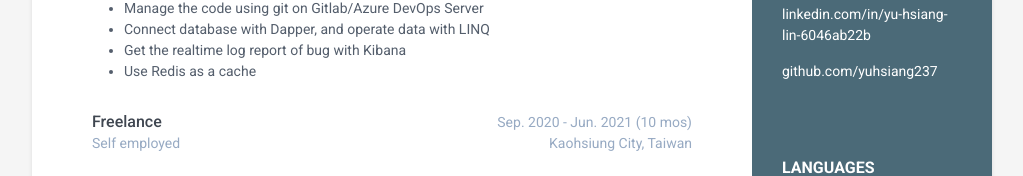
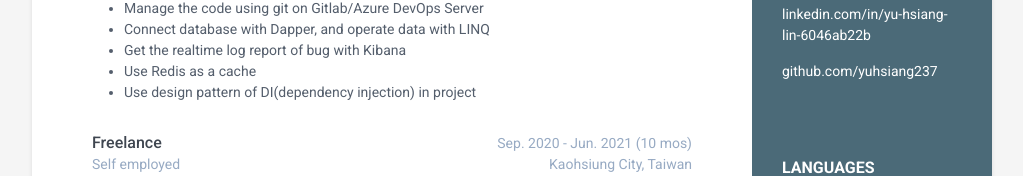
Before and after one commit to yuhsiang237/Resume, a Vue app: page / in a window 1280 px wide. Shown: the part 424-600 px from the top of the page, without its empty margins (128-1151 px from the left). Built offline with nearby package versions, Linux system fonts and the light colour scheme; some icons are missing.

Commit message:
Update content of resume

```diff
--- a/src/components/resume/Content.vue
+++ b/src/components/resume/Content.vue
@@ -99,7 +99,9 @@ export default defineComponent({
         company: "Wistron ITS",
         location: "Taipei, Taiwan",
         workStart: "Feb. 2022",
-        workEnd: `Present (${(new Date().getMonth()-new Date('2022-02-01 00:00:00').getMonth())+1} mos)`,
+        workEnd: `Present (${
+          new Date().getMonth() - new Date("2022-02-01 00:00:00").getMonth() + 1
+        } mos)`,
         experienceDescription: {
           subject: "Stationed at E.SUN Commercial Bank, Ltd.",
           list: [
@@ -115,6 +117,7 @@ export default defineComponent({
             "Connect database with Dapper, and operate data with LINQ",
             "Get the realtime log report of bug with Kibana",
             "Use Redis as a cache",
+            "Use design pattern of DI(dependency injection) in project",
           ],
         },
       },
```
Also changed, not shown: 1 other file (tests, documents, lock files or other folders).
